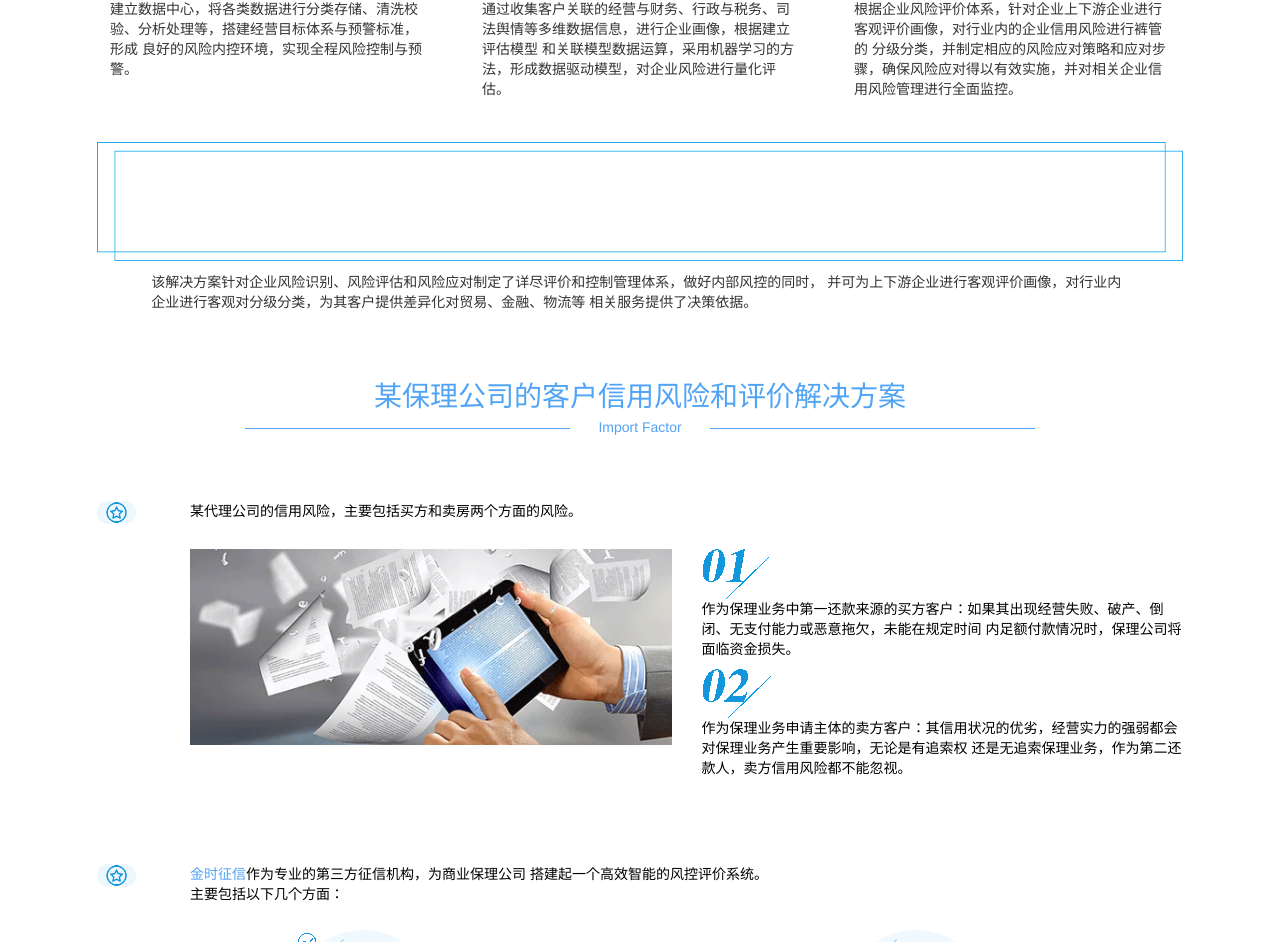
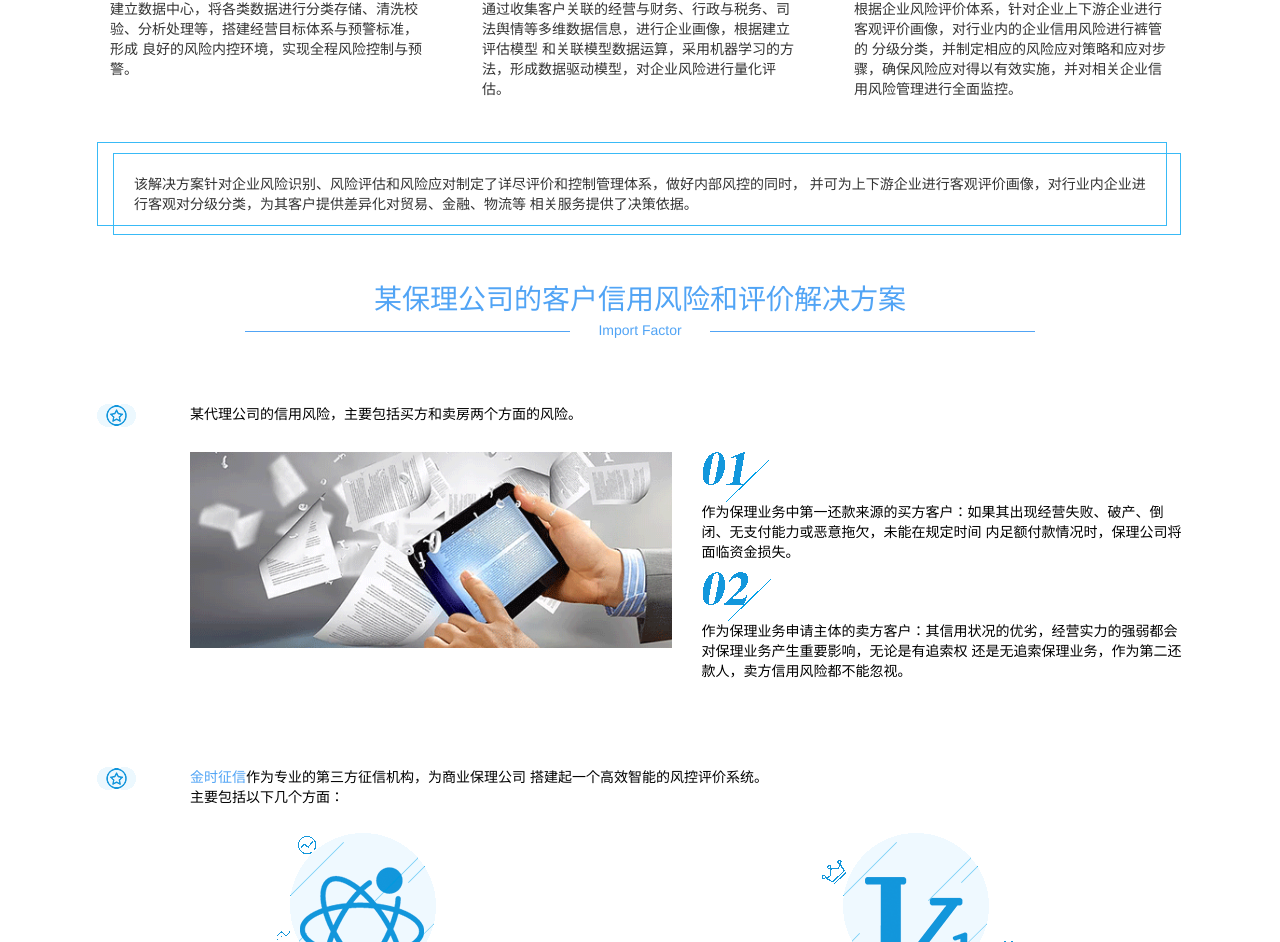
Before and after one commit to Ellipse120/deployNgCliApp, an Angular app: page /customer in a window 1280 px wide. Shown: the part 1492-2434 px from the top of the page. Built offline with nearby package versions, Linux system fonts and the light colour scheme.

Commit message:
# customer page v3。

```diff
--- a/src/app/body/customer/customer.component.html
+++ b/src/app/body/customer/customer.component.html
@@ -177,14 +177,15 @@
           </div>
         </div>
 
-        <div>
-          <img src="../../../assets/images/customer-35.png" alt="" style="max-width: 100%;">
-          <div class="text-left" style="padding: 1% 5%;">
-            <span>
+        <div style="position: relative;">
+          <div style="position: relative;border: 1px solid #39baf6;height: 100%;width: 98.5%;">
+            <div style="border: 1px solid #39baf6;left: 1.4%;top: 10px;position: relative;padding: 20px;">
+              <span>
             该解决方案针对企业风险识别、风险评估和风险应对制定了详尽评价和控制管理体系，做好内部风控的同时，
             并可为上下游企业进行客观评价画像，对行业内企业进行客观对分级分类，为其客户提供差异化对贸易、金融、物流等
             相关服务提供了决策依据。
           </span>
+            </div>
           </div>
 
         </div>
--- a/src/app/body/product/product.component.html
+++ b/src/app/body/product/product.component.html
@@ -89,7 +89,7 @@
         <div class="col-xs-4 col-sm-4 col-md-4 col-lg-4">
             <span
               style="height: 1px;width:20%;background: rgb(81,164,245);display:inline-block;vertical-align: middle;"></span>
-          <span style="font-size: 2em;">o</span>
+          <span style="height:6px;width:6px;border:1px solid rgb(81,164,245);border-radius: 3px;display:inline-block"> </span>
           <span
             style="height: 1px;width:20%;background: rgb(81,164,245);display:inline-block;vertical-align: middle;">
             </span>
```
